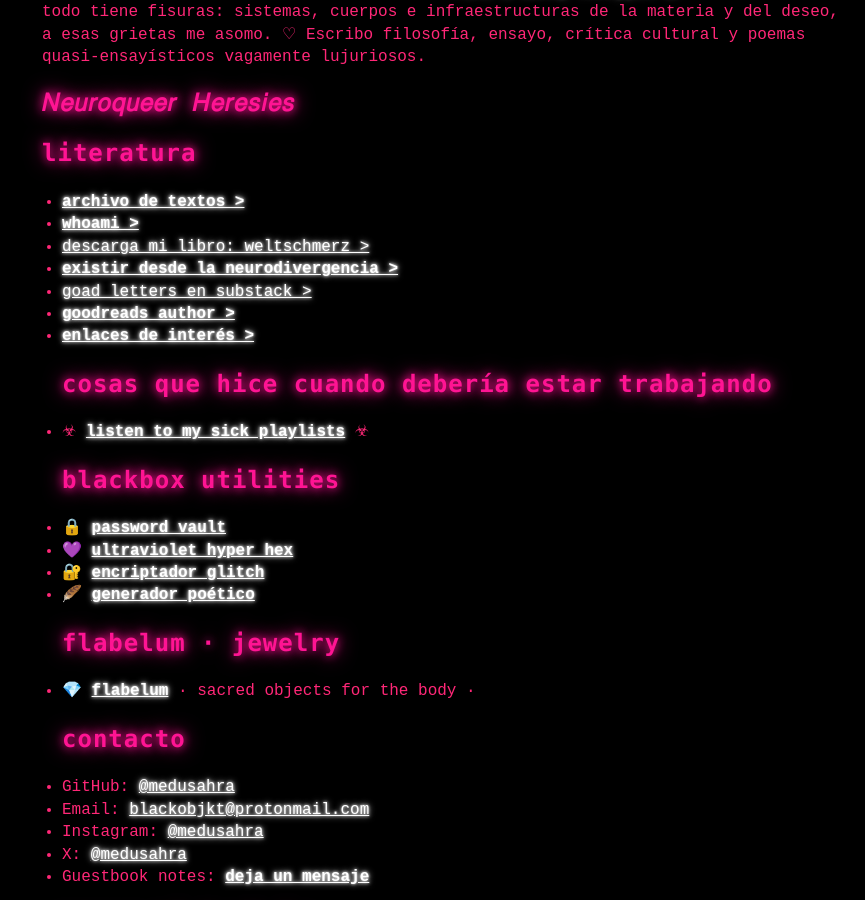
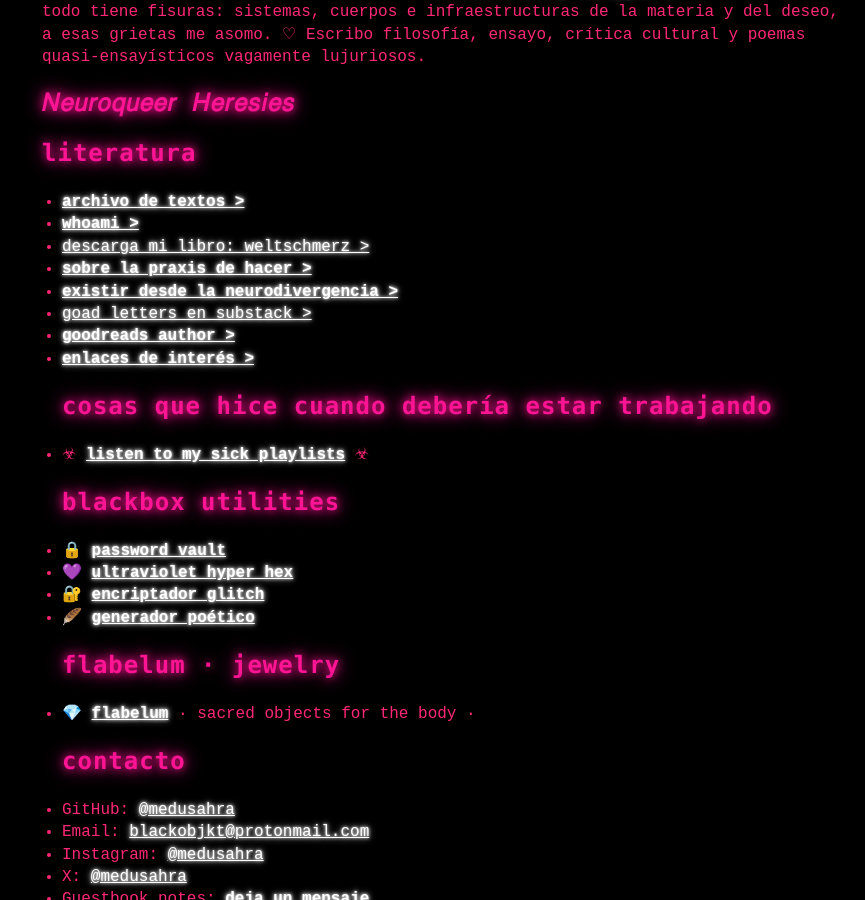
Before and after one commit to medusahra/medusahra.github.io, a Jekyll site: the page built from index.md, in a window 1280 px wide and 900 px high, scrolled down 722 px. Shown: the whole window, without its empty margins (198-1063 px from the left). Built offline with Jekyll 4.4.1, drawn with Linux system fonts in a browser that asks for light colours.

Commit message:
Update index.md

```diff
--- a/index.md
+++ b/index.md
@@ -32,6 +32,7 @@ Escribo filosofía, ensayo, crítica cultural y poemas quasi-ensayísticos vagam
 - **[archivo de textos >](/archive.html)**
 - **[whoami >](/2025/11/14/whoami.html)**
 - [descarga mi libro: weltschmerz >](/2025/11/11/weltschmerz.html)
+- **[sobre la praxis de hacer >](/2025/11/24/sobrelapraxisdehacer.html)**
 - **[existir desde la neurodivergencia >](/2025/11/13/neurodivergente.html)**
 - <a href="https://goadletter.substack.com/" target="_blank">goad letters en substack ></a>
 - **<a href="https://www.goodreads.com/author/show/52505402.Giovanna_Chadid" target="_blank">goodreads author ></a>**
```
